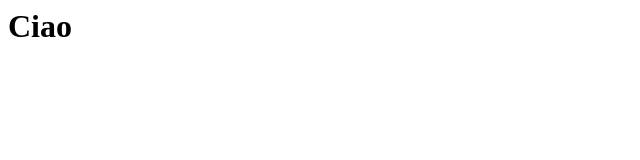
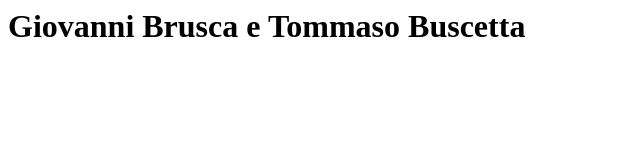
Before and after one commit to BOBBIJDJ/web-dev-test, a plain HTML site: page index.html in a window 1280 px wide. Shown: the whole page, without its empty margins (0-640 px from the left). Drawn offline with Linux system fonts and the light colour scheme.

```diff
--- a/index.html
+++ b/index.html
@@ -1,5 +1,5 @@
 <html>
     <body>
-        <h1>Ciao</h1>
+        <h1>Giovanni Brusca e Tommaso Buscetta</h1>
     </body>
 </html>
```
Also changed, not shown: favicon.ico (added).
